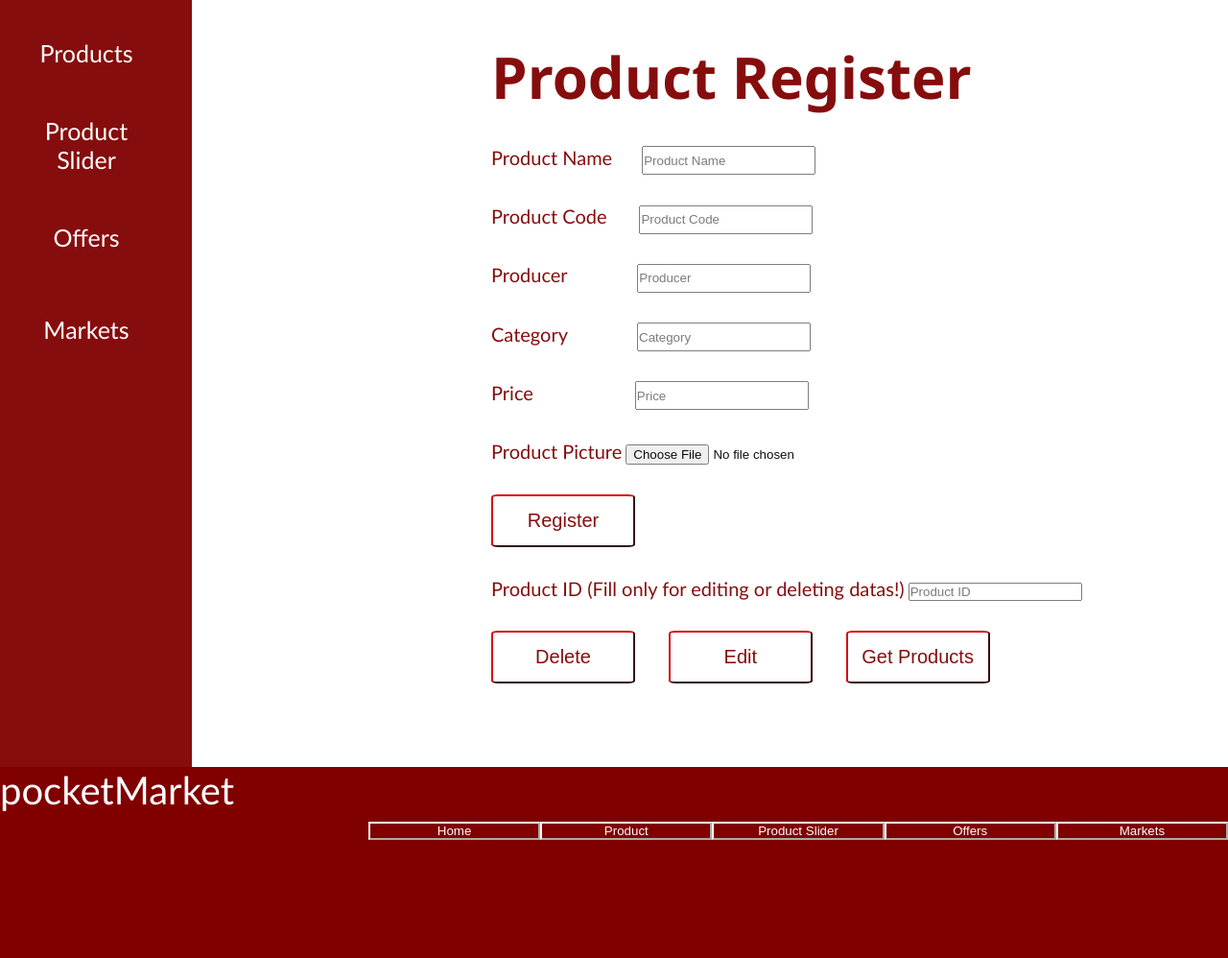
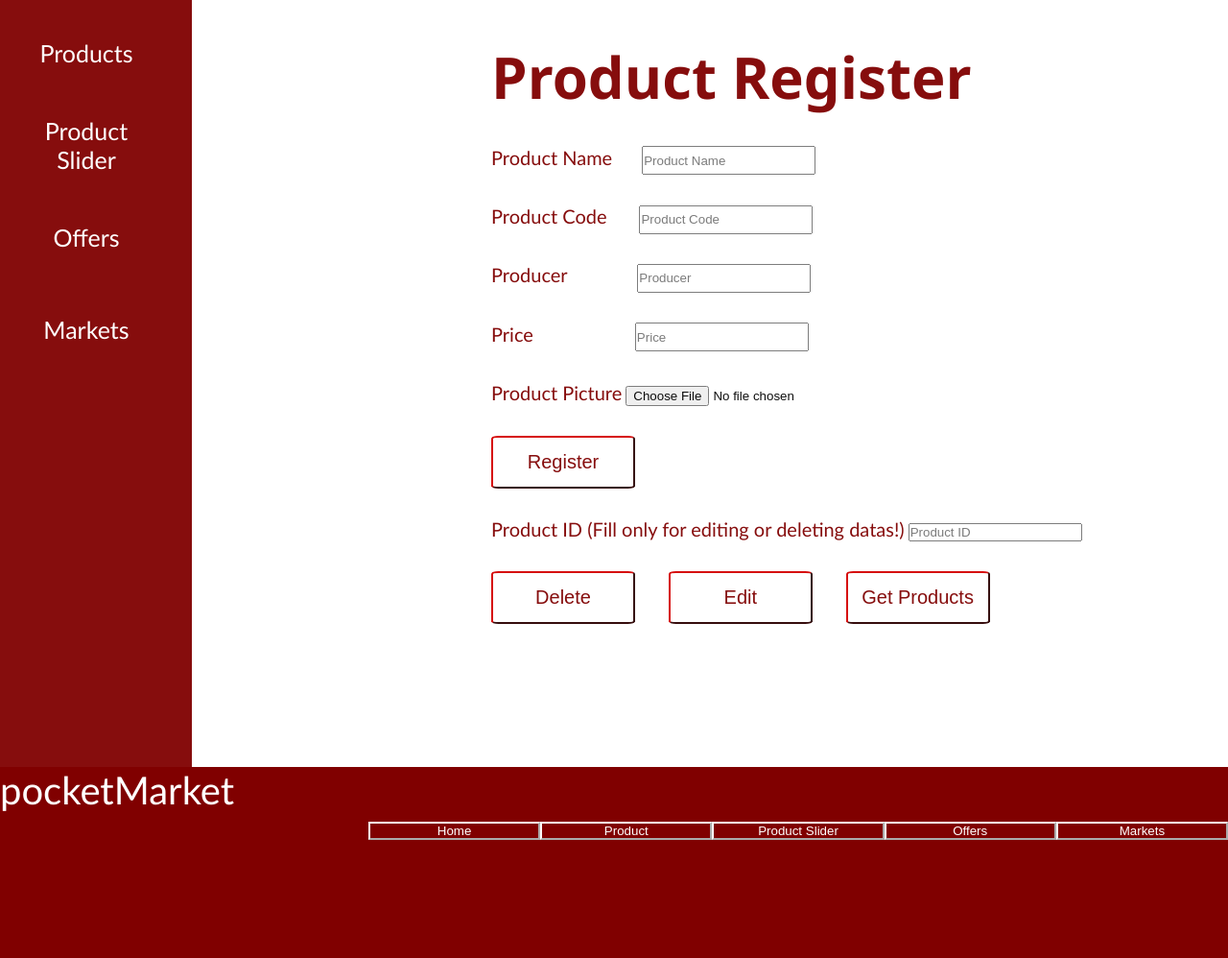
Before and after one commit to ElmendaLushaj/Projekti-Grupor, a PHP site: page /views/productForm.php in a window 1280 px wide. Shown: the part 201-1199 px from the top of the page at 96% size. Run offline with PHP 8.4, Linux system fonts and the light colour scheme; some libraries are stand-ins or nearby versions.

Commit message:
Permiresime

```diff
--- a/controller/aboutUsController.php
+++ b/controller/aboutUsController.php
@@ -15,7 +15,7 @@ class AboutUsController
 
 
     }
-    public function get_Products(){
+    public function getK(){
        $aboutUsMapper4 = new AboutUsMapper();
        $produktet = $aboutUsMapper4->getKomentet();
        return $produktet;
--- a/views/logInForm.php
+++ b/views/logInForm.php
@@ -57,6 +57,8 @@ class LogInView
                     } else {
                         if($roliId == 1){
                             echo 'You are admin';
+                            header("Location:../views/adminPage.php");
+                            exit();
 
                         }else{
                     ?>
--- a/views/productForm.php
+++ b/views/productForm.php
@@ -45,7 +45,7 @@
                     <form action="insertProductView.php" method="post" enctype="multipart/form-data">
                         <div class="block">
                             <label class="label">Product Name</label>
-                            <input class="inputi1" type="text" name="ProductName" placeholder="Product Name" data-validation="custom" data-validation-regexp="^([a-zA-Z]+)$" data-validation-error-msg="You did not enter a valid name" />
+                            <input class="inputi1" type="text" name="ProductName" placeholder="Product Name"  data-validation="custom" data-validation-regexp="^([a-zA-Z]+)$" data-validation-error-msg="You did not enter a valid name" />
                         </div>
                         <div class="block">
                             <label class="label" for="ProductCode">Product Code</label>
@@ -55,14 +55,10 @@
                             <label class="label" for="Producer">Producer </label>
                             <input class="inputi3" type="text" name="Producer" placeholder="Producer" data-validation="custom" data-validation-regexp="^([a-zA-Z]+)$" data-validation-error-msg="You did not enter a valid name" />
                         </div>
-                        <div class="block">
-                            <label class="label">Category</label>
-                            <input class="inputi4" type="text" name="Category" placeholder="Category"data-validation="custom"
-					data-validation-regexp="^([a-zA-Z]+)$"	data-validation-error-msg="You did not enter a valid name" />
-                        </div>
+
                         <div class="block">
                             <label class="label">Price</label>
-                            <input class="inputi5" type="text" name="Price" placeholder="Price" />
+                            <input class="inputi5" type="text" name="Category" placeholder="Price" />
                         </div>
                         <div class="block">
                             <label class="label">Product Picture</label>
```
Also changed, not shown: views/adminPage.php (+6 -7 lines), views/insertAboutUs.php (renamed from models/insertAboutUs.php).
